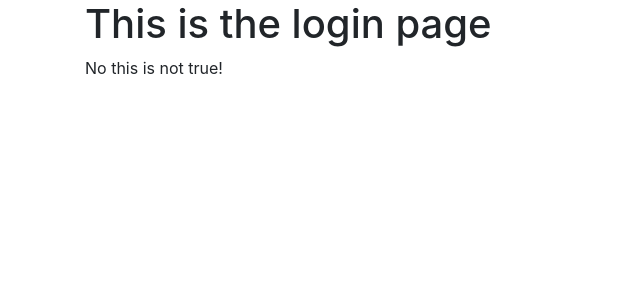
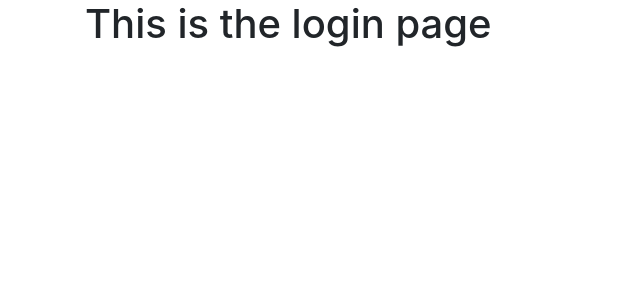
Before and after one commit to Katherina2020/web_app_tutorial_tim, a Python web app: template templates/login.html in a window 1280 px wide. Shown: the part 56-356 px from the top of the page, without its empty margins (0-640 px from the left). Run offline with Jinja, Linux system fonts and the light colour scheme; the template is opened without the code that fills it, so the values that code supplies are empty; some libraries are stand-ins or nearby versions.

Commit message:
delete variables

```diff
--- a/templates/login.html
+++ b/templates/login.html
@@ -3,11 +3,4 @@
 
 {% block content %}
 <h1>This is the login page</h1>
-{{text}}
-{{user + 's'}}
-{% if boolean == True %}
-Yes it is true!
-{% else %}
-No this is not true!
-{% endif %}
 {% endblock %}
```
